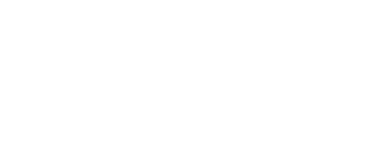
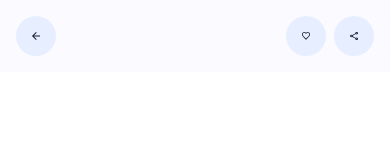
Before and after one commit to shaimamorshed/Tech-Nest, a website: page product-details.html in a window 390 px wide. Drawn offline with Linux system fonts and the light colour scheme.

Commit message:
make header  responsive for mobile to product-details.html

```diff
--- a/product-details.html
+++ b/product-details.html
@@ -529,7 +529,25 @@
      </footer>
 
 
+     <header class="block md:hidden bg-[#F9F9FF]/80">
+        <div class="container row justify-between p-4  backdrop-blur-md">
+            <button class="row justify-center rounded-[9999px] bg-[#E7EEFF] w-10 h-10">
+                <img src="./src/imgs/past.svg" class="w-fit h-fit" />
+            </button>
 
+            <div class="row gap-2">
+                <button class="row justify-center rounded-[9999px] bg-[#E7EEFF] w-10 h-10">
+                    <img src="./src/imgs/heart-bl.svg" class="w-fit h-fit" />
+                </button>
+
+                <button class="row justify-center rounded-[9999px] bg-[#E7EEFF] w-10 h-10">
+                    <img src="./src/imgs/share-bl.svg" class="w-fit h-fit" />
+                </button>
+
+            </div>
+
+        </div>
+    </header>
 
 
 
```
